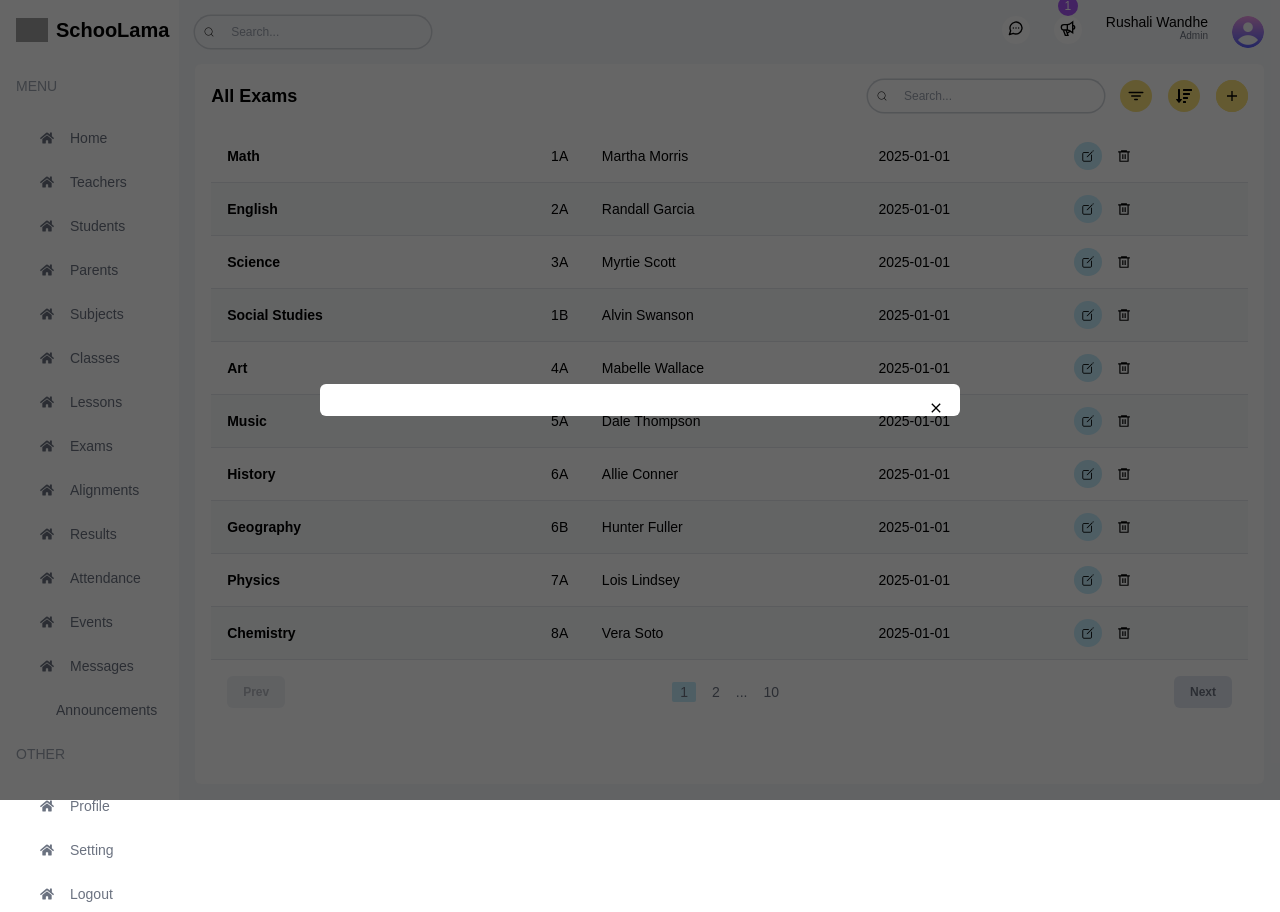
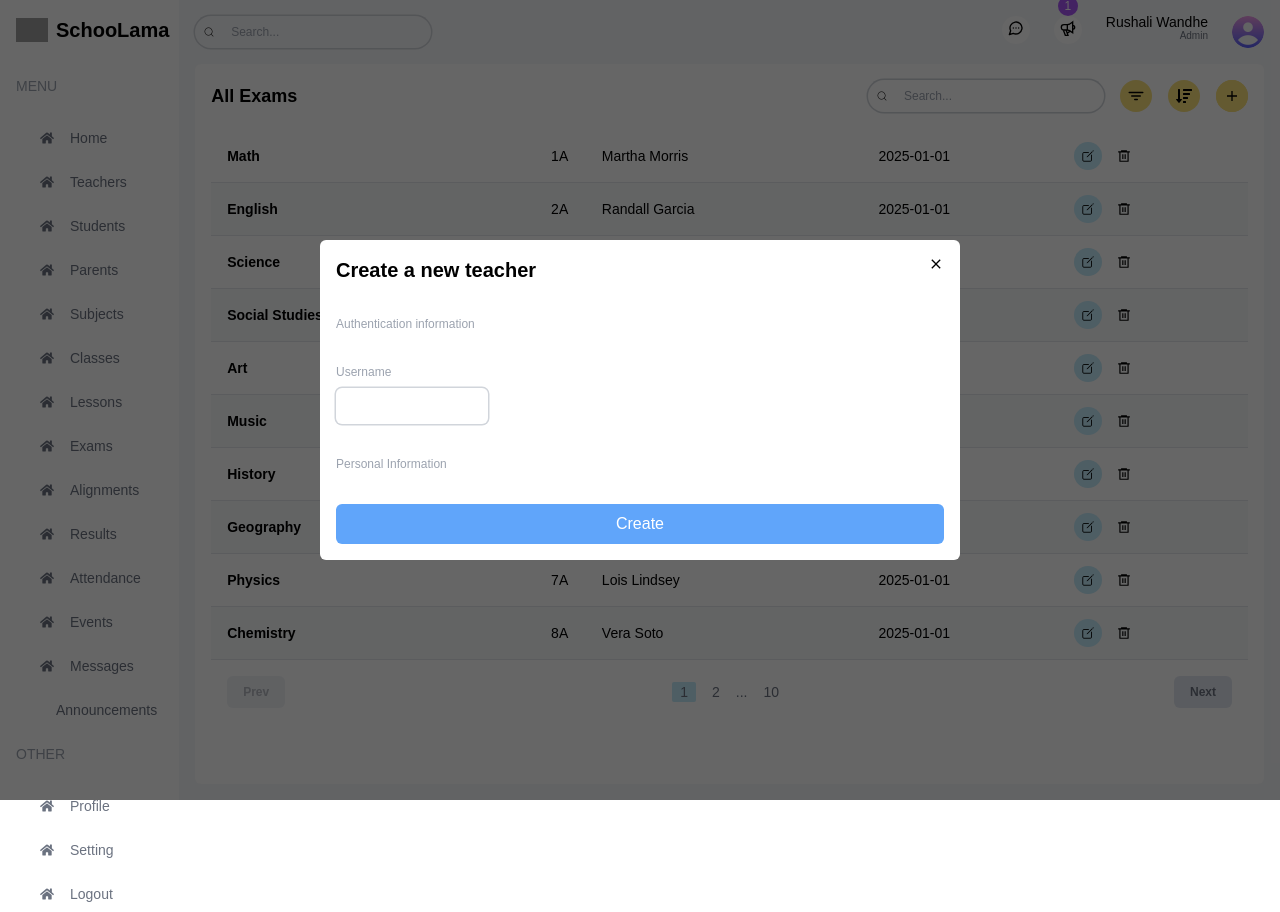
Before and after one commit to MayuriWandhe/nextjs-dashboard, a Next.js app: page /list/exams in a window 1280 px wide. Both pictures are taken after a click on the button 1231 px from the left and 96 px from the top of the page. Built offline with nearby package versions, Linux system fonts and the light colour scheme; grey boxes are pictures that could not be loaded.

Commit message:
create form created for Teacher

```diff
--- a/package.json
+++ b/package.json
@@ -9,6 +9,7 @@
     "lint": "next lint"
   },
   "dependencies": {
+    "@hookform/resolvers": "^4.1.3",
     "flat-color-icons": "^1.1.0",
     "moment": "^2.30.1",
     "next": "15.0.0",
@@ -16,8 +17,10 @@
     "react-big-calendar": "^1.18.0",
     "react-calendar": "^5.1.0",
     "react-dom": "^19.0.0",
+    "react-hook-form": "^7.54.2",
     "react-icons": "^5.5.0",
-    "recharts": "^2.15.1"
+    "recharts": "^2.15.1",
+    "zod": "^3.24.2"
   },
   "devDependencies": {
     "@types/node": "22.13.5",
--- a/src/app/components/FormModal.tsx
+++ b/src/app/components/FormModal.tsx
@@ -2,8 +2,14 @@
 import { IoCreateOutline } from "react-icons/io5";
 import { IoMdAdd } from "react-icons/io";
 import { RiDeleteBin6Line } from "react-icons/ri";
-import { useState } from "react";
+import { JSX, useState } from "react";
 import { IoMdClose } from "react-icons/io";
+import dynamic from "next/dynamic";
+import Image from "next/image";
+import TeacherForm from "./forms/TeacherForm";
+
+
+
 
 const FormModal = ({table, type, data, id} : {
     table : | "teacher" | "student" | "parent" | "subject" | "class" | "lesson" | "exam" | "assignment" | "result" | "attendance" | "event" | "announcement";
@@ -14,29 +20,40 @@ const FormModal = ({table, type, data, id} : {
     const size = type === "create" ? "w-8 h-8" : "w-7 h-7";
     const bgColor = type === "create" ? "bg-lamaYellow" : type === "update" ? "bg-lamaSky" :  type === "delete" ? "lamaPurpule" : 'red';
     const [open, setOpen] = useState(false);
-
+    const Form = () =>{
+        return type === "delete" && id ? (
+            <form action="" className="p-4 flex flex-col gap-4">
+                <span className="text-center font-medium">All data will be lost. Are you sure you want to delete his {table}</span>
+                <button className="bg-red-700 text-white py-2 px-4 rounded-md border-none w-max self-center">Delete</button>
+            </form>
+        ) : type === "create" || type === "update" ? (
+            <TeacherForm type="create" />
+          ) : (
+            "Form not found!"
+          );
+    }
     return (
         <>
+            <button className={`${size} flex items-center justify-center rounded-full ${bgColor}`}  onClick={() => setOpen(true)}>
                 {type === 'create' && (
+                    <IoMdAdd />
+                )}
+                {type === 'update' && (
+                    <IoCreateOutline />
+                )}
+                {type === 'delete' && (
+                    <RiDeleteBin6Line />
+                )}
+            </button>
+
+                {/* <button className={`${size} flex items-center justify-center rounded-full ${bgColor}`}  onClick={() => setOpen(true)}>
+                </button>
                 <button className={`${size} flex items-center justify-center rounded-full ${bgColor}`}  onClick={() => setOpen(true)}>
-                    <IoMdAdd />
-                </button>
-             )}
-
-            {type === 'update' && (
-                <button className={`${size} flex items-center justify-center rounded-full ${bgColor}`}  onClick={() => setOpen(true)}>
-                    <IoCreateOutline />
-                </button>
-             )}
-
-            {type === 'delete' && (
-                <button className={`${size} flex items-center justify-center rounded-full ${bgColor}`}  onClick={() => setOpen(true)}>
-                    <RiDeleteBin6Line />
-                </button>
-             )}
+                </button> */}
 
             {open && <div className="w-screen h-screen absolute left-0 top-0 bg-black bg-opacity-60 z-50 flex items-center justify-center">
                 <div className="bg-white p-4 rounded-md relative w-[90%] md:w-[70%] lg:w-[60%] xl:w-[50%] 2xl:w-[40%]">
+                    <Form />
                     <div className="absolute top-4 right-4 cursor-pointer" onClick={() => setOpen(false)}>
                         <IoMdClose />
                     </div>
--- /dev/null
+++ b/src/app/components/InputField.tsx
@@ -0,0 +1,25 @@
+import { FieldError } from "react-hook-form";
+
+type inputFieldProps = {
+    label : string;
+    type? : string;
+    register : any;
+    name : string;
+    defaultValue? : string;
+    error? : FieldError;
+    inputProps : React.InputHTMLAttributes<HTMLInputElement>;
+}
+
+const InputField = ({
+    label,
+    type = 'text',
+    register,
+    name,
+    defaultValue,
+    error,
+    inputProps
+}: inputFieldProps ) =>{
+    return(
+        <div></div>
+    )
+}
--- /dev/null
+++ b/src/app/components/forms/TeacherForm.tsx
@@ -0,0 +1,53 @@
+"use client";
+import { zodResolver } from "@hookform/resolvers/zod";
+import { z } from 'zod';
+import { useForm } from 'react-hook-form';
+
+const schema = z.object({
+    username: z.string()
+    .min(3, { message: 'Username must be at least 3 characters long!' })
+    .max(8, { message: 'Username must be at most 8 characters long!' }),
+    email: z.string().email({message : 'Invalid email address!'}),
+    password: z.number().min(8, {message : 'Password must be 8 characters long!'}),
+    firstName : z.string().min(1, {message : 'First name is required!'}),
+    lastName : z.string().min(1, {message : 'Last name is required!'}),
+    phone : z.string().min(10, {message : 'Phone no. is required!'}),
+    address : z.string().min(1, {message : 'Address is required!'}),
+    birthday : z.date({message : 'Birthday is required!'}),
+    sex : z.enum(["male", "female"], {message : 'Sex is required!'}),
+    // img : z.instanceof(File, {message : 'Image is required!'}),
+  });
+
+
+
+const TeacherForm = ({type, data}:{type : "create" | "update"; data ?: any}) =>{
+
+    const { register, handleSubmit, formState: { errors }, } = useForm({
+        resolver: zodResolver(schema),
+      });
+
+      const onSubmit = handleSubmit((data)=>{
+        console.log(data);
+
+      })
+
+    return(
+        <form className="flex flex-col gap-8" onSubmit={onSubmit}>
+            <h1 className="text-xl font-semibold flex text-start">Create a new teacher</h1>
+            <span className="text-xs text-gray-400 font-medium flex text-start">Authentication information</span>
+                <div className="flex flex-col gap-2 w-full md:w-1/4">
+                    <label className="text-xs text-gray-400 flex text-start">Username</label>
+                    <input type="text" {...register("username")} className="ring-[1.5px] ring-gray-300 p-2 rounded-md text-sm"/>
+                    {errors.username?.message && <p className="text-xs text-red-400">{errors.username?.message.toString()}</p> }
+                </div>
+             <span className="text-xs text-gray-400 font-medium flex text-start">Personal Information</span>
+            <button className="bg-blue-400 text-white p-2 rounded-md">{type === "create" ? "Create" : "Update"}</button>
+        </form>
+    )
+}
+
+export default TeacherForm;
+
+function handleSubmit(arg0: (data: any) => void) {
+    throw new Error("Function not implemented.");
+}
```
Also changed, not shown: 1 other file (tests, documents, lock files or other folders). Lines whose indentation alone changed are shown as unchanged.
